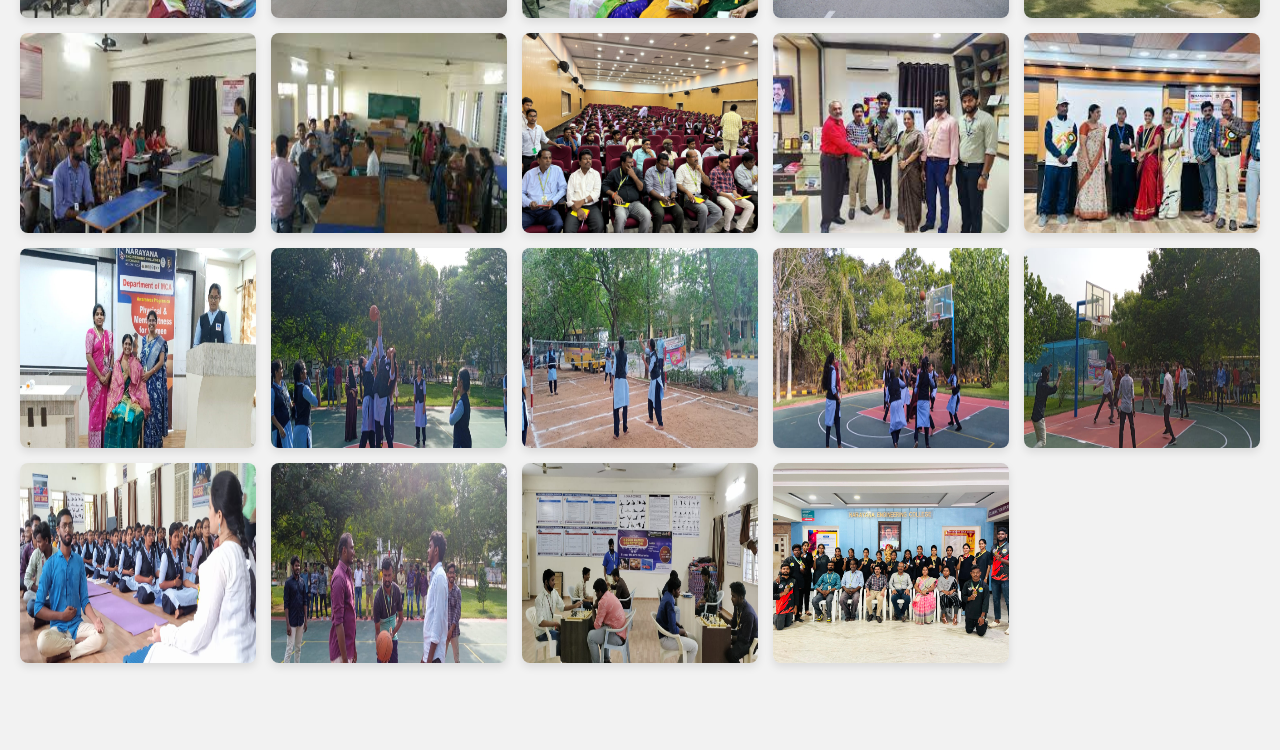
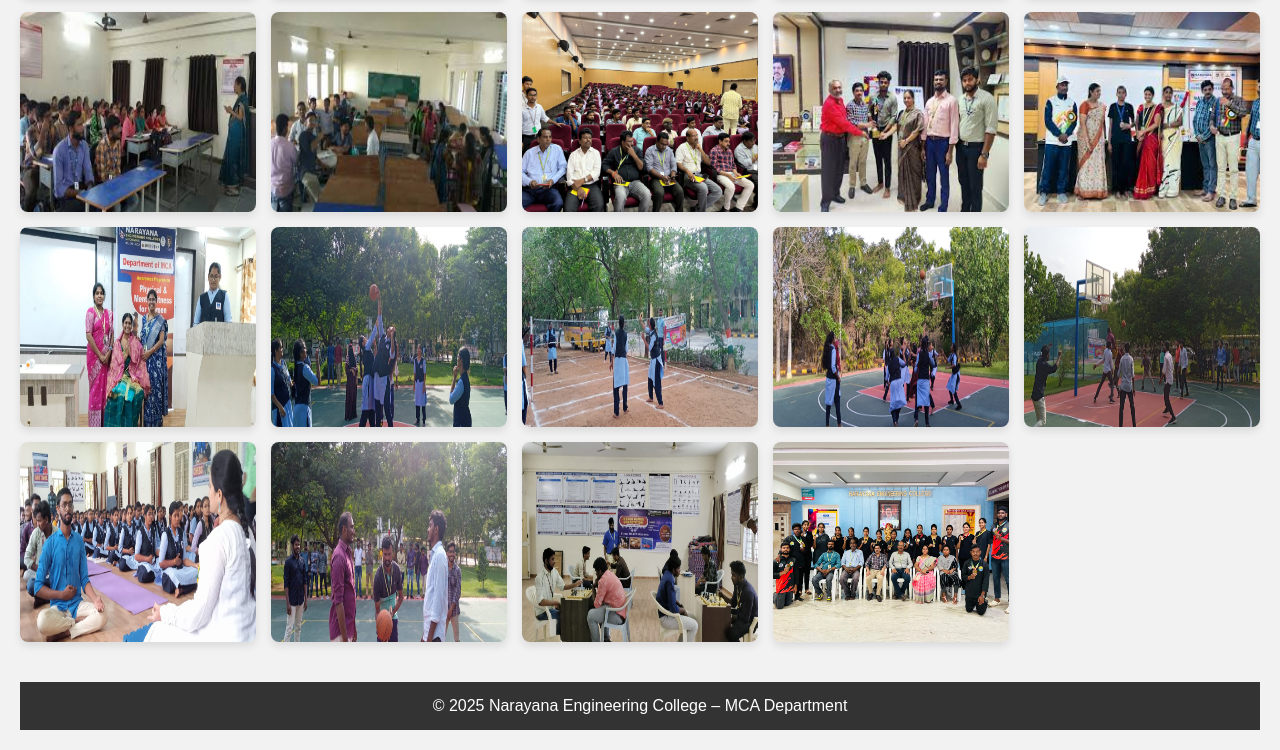
Before and after one commit to Kalthireddy-Anupriya/Narayana-Engineering-College, a plain HTML site: page gallery.html in a window 1280 px wide. Shown: the part 505-1255 px from the top of the page. Before the commit the page ends 1188 px from the top, so only its background shows below. Drawn offline with Linux system fonts and the light colour scheme.

Commit message:
my gallery

```diff
--- a/gallery.html
+++ b/gallery.html
@@ -5,6 +5,13 @@
   <meta name="viewport" content="width=device-width, initial-scale=1" />
   <title>Image Gallery</title>
   <style>
+     * {
+        margin: 0;
+        padding: 0;
+        box-sizing: border-box;
+        scroll-behavior: smooth;
+      }
+
     body {
       font-family: Arial, sans-serif;
       background-color: #f2f2f2;
@@ -35,6 +42,15 @@
     .gallery img:hover {
       transform: scale(1.05);
     }
+
+
+      footer {
+        text-align: center;
+        background-color: #333;
+        color: white;
+        padding: 15px 0;
+        margin-top: 40px;
+      }
   </style>
 </head>
 <body>
@@ -69,5 +85,11 @@
 
   </div>
 
+
+
+    <footer>
+      <p>&copy; 2025 Narayana Engineering College – MCA Department</p>
+    </footer>
+
 </body>
 </html>
```
